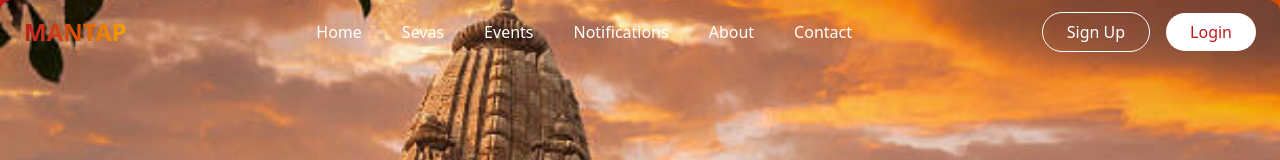
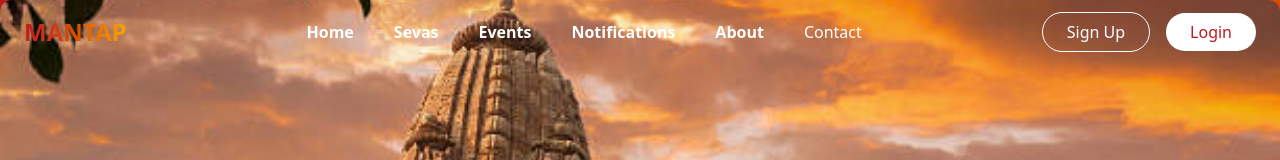
Before and after one commit to Demigod1410/Mantap-Project, a Next.js app: page / in a window 1280 px wide. Shown: the top 160 px of the page. Built offline with nearby package versions, Linux system fonts and the light colour scheme.

Commit message:
Enhance Navbar item styles for improved visibility and user experience

```diff
--- a/src/components/navbar.jsx
+++ b/src/components/navbar.jsx
@@ -77,7 +77,7 @@ const Navbar = () => {
                   className={`font-medium transition-colors ${
                     isScrolled
                       ? "text-gray-800 hover:text-[#be1a1f]"
-                      : "text-white hover:text-[#f7a604]"
+                      : "text-white font-semibold hover:text-[#f7a604]"
                   }`}
                 >
                   {item.label}
```
